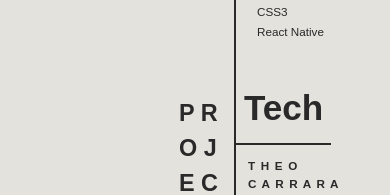
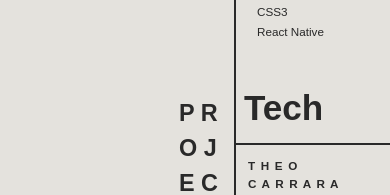
Before and after one commit to Timer00/minimal-portfolio, a Next.js app: page / in a window 390 px wide. Shown: the part 381-576 px from the top of the page. Built offline with nearby package versions, Linux system fonts and the light colour scheme; a web font is replaced by a local one.

Commit message:
expand projects on select + fix mobile overflowing

```diff
--- a/src/pages/index.tsx
+++ b/src/pages/index.tsx
@@ -50,7 +50,7 @@ export default function Home() {
         <link rel="icon" href="/favicon.ico" />
       </Head>
       <main
-        className="transition-all ease-in duration-1000 min-h-screen bg-secondary flex justify-center items-center text-primary">
+        className="h-full transition-all ease-in duration-1000 bg-secondary flex justify-center items-center text-primary">
         <LightDarkToggle switchMode={flip} className='absolute top-[6vh] sm:top-[3vh] right-[20vw] sm:right-[10vw]' />
         <ResponsiveContainer className="container grid grid-cols-5 grid-rows-2" dimension={dimension}>
           <Hero className='grid-rows-3 col-span-3 row-span-1' />
--- a/src/sections/Projects.tsx
+++ b/src/sections/Projects.tsx
@@ -37,8 +37,8 @@ export const Projects = ({ className, selectedTech }: ProjectsProps) => {
         P R<br />O J<br />E C<br />T S
       </div>
 
-      <div className='ease-in-out duration-500 transform flex flex-col justify-end sm:text-[1.6vw] text-[3vw]
-            group-hover:flex-grow w-0 sm:p-5 p-2 overflow-hidden'>
+      <div className={`ease-in-out duration-500 transform flex flex-col justify-end sm:text-[1.6vw] text-[3vw]
+       w-0 sm:p-5 p-2 overflow-hidden ${selectedTech.length > 0 ? 'flex-grow' : 'group-hover:flex-grow'}`}>
               <span
                 className='delay-300 transform translate-y-2 opacity-0 group-hover:translate-y-0 group-hover:opacity-100 duration-200'>
                 PROFESSIONAL
--- a/src/sections/Tech.tsx
+++ b/src/sections/Tech.tsx
@@ -25,7 +25,7 @@ export const Tech = ({ className, handleTechFilter }: TechProps) => {
       </div>
 
       <div className='grid grid-rows-2 col-span-3 row-span-1 mb-4'>
-        <div className='row-span-1 sm:p-5 p-2 mr-24 font-bold sm:text-[6vw] text-[9vw] border-b-2 border-primary text-bottom'>
+        <div className='row-span-1 sm:p-5 p-2 font-bold sm:text-[6vw] text-[9vw] border-b-2 border-primary text-bottom'>
           {title}
         </div>
         <div className='row-span-1 max-w-fit'>
--- a/src/styles/globals.css
+++ b/src/styles/globals.css
@@ -6,8 +6,17 @@
     box-sizing: border-box;
 }
 
+/* Making sure the app fills the viewport */
+#__next, html, body {
+    width: 100%;
+    height: 100%;
+    overflow: hidden;
+}
+
 /* Light/Dark theme configuration */
 :root {
+    position: absolute;
+    inset: 0;
     --color-primary: 41 41 41; /* light mode primary color */
     --color-secondary: 228 226 221; /* light mode secondary color */
 }
```
